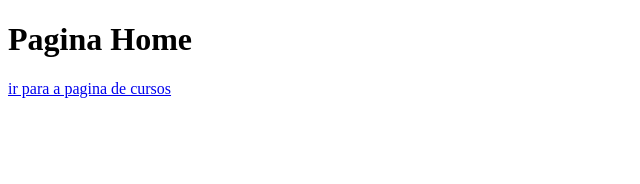
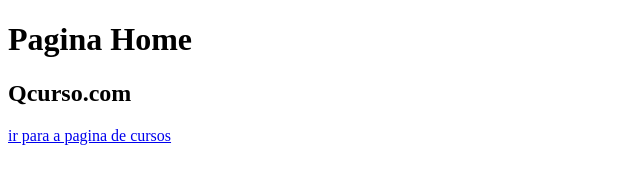
Before and after one commit to RafaBr21/treinoGit, a plain HTML site: page index.html in a window 1280 px wide. Shown: the whole page, without its empty margins (0-640 px from the left). Drawn offline with Linux system fonts and the light colour scheme.

Commit message:
Acrescentando subtitulo

```diff
--- a/index.html
+++ b/index.html
@@ -8,6 +8,7 @@
 </head>
 <body>
     <h1>Pagina Home</h1>
+    <h2>Qcurso.com</h2>
     <a href="cursos.html">ir para a pagina de cursos</a>
 </body>
 </html>
```
